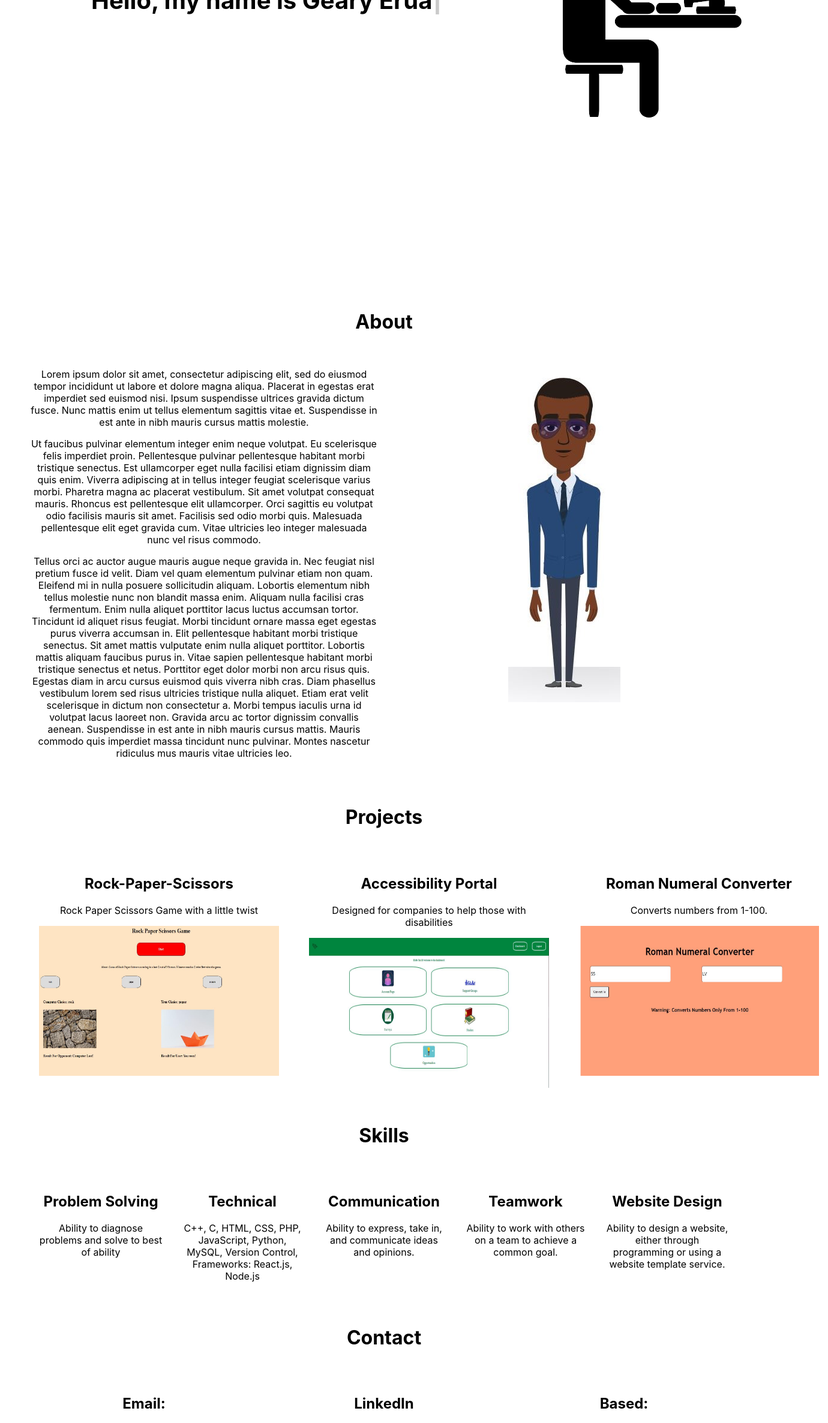
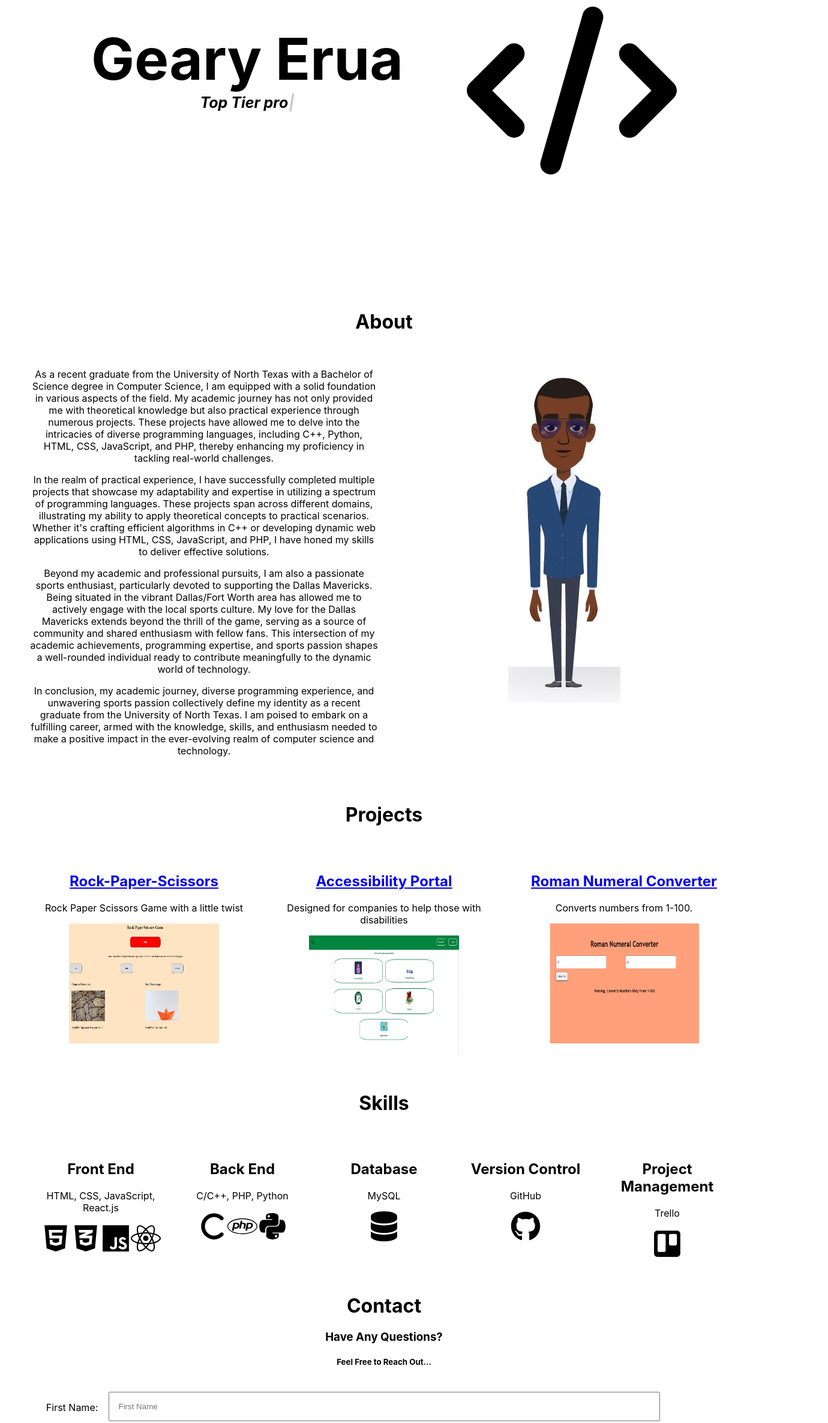
Before and after one commit to Geary-E/portfolio_site, a React (Create React App) app in the folder portfolio/: page / in a window 1280 px wide. Shown: the part 374-2747 px from the top of the page at 60% size, 1380 px wide, since content can reach past the window. Built offline with nearby package versions, Linux system fonts and the light colour scheme.

Commit message:
UI updates on portfolio

```diff
--- a/portfolio/src/App.css
+++ b/portfolio/src/App.css
@@ -1,3 +1,24 @@
+:root {
+  /* Testing */
+  --body_background_light: white;
+  --body_color_light: black;
+  --body_background_dark: black;
+  --body_color_dark: white;
+}
+
+/* Testing */
+body[data-theme="light"] {
+  background-color: var(--body_background_light);
+  color: var(--body_color_light);
+}
+
+/* Testing */
+body[data-theme="dark"] {
+  background-color: var(--body_background_dark);
+  color: var(--body_color_dark);
+}
+
+
 .App {
   text-align: center;
   padding: 30px;
@@ -14,7 +35,7 @@
   top: 0;
   left: 0;
   width: 100%;
-  background-color: white; /* Add background color to make it visible on the page */
+  background-color: var(--body_background); /* Add background color to make it visible on the page - Test*/
   z-index: 100;
 }
 
@@ -33,8 +54,8 @@
 }
 
 .navbar-list li:hover {
-  background-color: black;
-  color: white;
+  background-color: var(--body_color);
+  color: var(--body_background);
 }
 
 .navbar-list a {
@@ -45,8 +66,8 @@
 }
 
 .navbar-list a:hover {
-  background-color: black;
-  color: white;
+  background-color: var(--body_color);
+  color: var(--body_background);
 }
 
 .main-container {
@@ -54,12 +75,35 @@
   height: 100vh;
 }
 
+@keyframes bounce {
+  0%, 20%, 50%, 80%, 100% {
+    transform: translateY(0);
+  }
+  40% {
+    transform: translateY(-20px);
+  }
+  60% {
+    transform: translateY(-10px);
+  }
+}
+
+.bounce-animation {
+  font-size: 6rem;
+  animation: bounce 1.5s 1;
+  margin-bottom: 0;
+}
+
+.subtitle {
+  margin-top: 0;
+  font-size: 25px;
+}
+
 .home-image {
-  width: 300px;
-  height: 300px;
+  width: 350px;
+  height: 350px;
   position: absolute;
-  top: 30%;
-  right: 1%;
+  top: 40%;
+  right: 10%;
   z-index: 0;
 }
 
@@ -134,28 +178,39 @@
 
 .contact-section {
   padding: 20px;
-  display: grid;
-  grid-template-columns: 1fr 1fr 1fr;
-  gap: 20px 20px;
+  display: flex;
+  flex-flow: column wrap;
+  justify-content: center;
 }
 
-.contact-items {
+.label-text {
+  position: absolute;
+  left: 6%;
+}
+
+.input-box {
+  width: 75%;
   padding: 15px;
-  width: 100%;
-  box-sizing: border-box;
+}
+
+textarea {
+  padding: 20px;
+  height: 200px;
+  width: 75%;
+}
+
+.project-img {
+  width: 250px;
+  height: 200px;
 }
 
 
-.project-img {
-  width: 400px;
-  height: 250px;
+.font-icons {
+  height: 50px;
+  width: 50px;
 }
 
-.font-icons {
-  height: 100px;
-  width: 100px;
-}
-
+/*
 .font-icons a:link {
   color: black;
 }
@@ -167,3 +222,4 @@
 .font-icons a:link, .font-icons a:visited {
   text-decoration: none;
 }
+*/
--- a/portfolio/src/App.js
+++ b/portfolio/src/App.js
@@ -1,17 +1,15 @@
 
 import './App.css';
 import React from 'react';
-import { Link } from 'react-router-dom';
 import { FontAwesomeIcon } from '@fortawesome/react-fontawesome';
-import { faEnvelope, faEarthAmericas } from '@fortawesome/free-solid-svg-icons'
-import { faLinkedin } from '@fortawesome/free-brands-svg-icons';
-import bgImage from './images/image1.png';
+import { faEnvelope, faEarthAmericas,faCode, faC, faDatabase } from '@fortawesome/free-solid-svg-icons'
+import { faLinkedin, faHtml5, faCss3Alt, faJs, faReact, faPhp, faPython, faGithub, faTrello } from '@fortawesome/free-brands-svg-icons';
+//import bgImage from './images/image1.png';
 import profileImage from './images/image2.JPG';
 import firstProject from './images/image3.JPG';
 import secondProject from './images/image4.JPG';
 import thirdProject from './images/image5.JPG';
-import { useRef } from 'react';
-//import ScrollButton from './ScrollButton';
+import { useState, useEffect, useRef } from 'react';
 import Typewriter from 'typewriter-effect';
 
 function App() {
@@ -23,16 +21,42 @@ function App() {
 
   const scroll = (elementRef => {
     window.scrollTo({
-      top: elementRef.current.offsetTop,
+      top: elementRef.current.offsetTop - 50,
       behavior: 'smooth',
     });
   });
 
+const [isDarkMode, setIsDarkMode] = useState(false);  // useState hook
+
+useEffect(() => {
+  localStorage.setItem('darkMode', JSON.stringify(isDarkMode))
+}, [isDarkMode]);
+
+useEffect(() => {
+  const darkMode = JSON.parse(localStorage.getItem('darkMode'));
+  if(darkMode) {
+    setIsDarkMode(darkMode);
+  }
+}, []);
+
+
+//const darkMode = () => {
+const toggleDarkMode = () => {
+ // const body = document.querySelector('body');
+ // body.setAttribute('data-theme', body.getAttribute('data-theme') === 'light' ? 'dark' : 'light');
+  setIsDarkMode(!isDarkMode);
+  document.body.setAttribute('data-theme', isDarkMode ? 'light' : 'dark');
+};
+//};
+
   return (
-    <div className="App">
-
+    <div className={`App ${isDarkMode ? 'dark-mode' : 'light-mode'}`}>
+    {/*<div className="App">*/}
       <div className="nav-bar">
         <ul className="navbar-list">
+          <li> <div className="dark-mode-toggle" onClick={toggleDarkMode}>
+            {isDarkMode ? 'Light' : 'Dark'}
+          </div></li>
           <li onClick={() => scroll(about)}>About</li>
           <li onClick={() => scroll(projects)}> Projects</li>
           <li onClick={() => scroll(skills)}> Skills </li>
@@ -41,15 +65,18 @@ function App() {
       </div>
 
       <div className="main-container">
-        <img className="home-image" src={bgImage} />
+        {/*<img className="home-image" src={bgImage} /> */}
+        <FontAwesomeIcon className="home-image" icon={faCode}  />
         <div className="typewriter">
+          <h1 className="bounce-animation">Geary Erua</h1>
+        <p className="subtitle"> <i>
         <Typewriter
           options={{
-          strings: ['Hello, my name is Geary Erua', 'and I am a Software Developer', 'Feel free to check out my website'],
+          strings: ['Top Tier programmer ☺️'],
           autoStart: true,
           loop: true,
-  }}
-/></div>
+  }}  style={{ fontFamily: 'Arial, sans-serif' }}
+/></i></p></div>
       </div><br/><br/>
 
       <div className="sections">
@@ -59,34 +86,42 @@ function App() {
             <div className="about-section">
               <div className="left-side">
                 <p>
-                Lorem ipsum dolor sit amet, consectetur adipiscing elit,
-                sed do eiusmod tempor incididunt ut labore et dolore magna aliqua.
-                Placerat in egestas erat imperdiet sed euismod nisi.
-                Ipsum suspendisse ultrices gravida dictum fusce.
-                Nunc mattis enim ut tellus elementum sagittis vitae et.
-                  Suspendisse in est ante in nibh mauris cursus mattis molestie. </p>
-                <p>
-                Ut faucibus pulvinar elementum integer enim neque volutpat.
-                Eu scelerisque felis imperdiet proin. Pellentesque pulvinar pellentesque habitant morbi tristique senectus. Est ullamcorper eget nulla facilisi etiam dignissim diam quis enim.
-                 Viverra adipiscing at in tellus integer feugiat scelerisque varius morbi. Pharetra magna ac placerat vestibulum.
-                Sit amet volutpat consequat mauris. Rhoncus est pellentesque elit ullamcorper. Orci sagittis eu volutpat odio
-                 facilisis mauris sit amet. Facilisis sed odio morbi quis. Malesuada pellentesque elit eget gravida cum.
-                 Vitae ultricies leo integer malesuada nunc vel risus commodo.
-                 </p>
-                 <p>
-                 Tellus orci ac auctor augue mauris augue
-                 neque gravida in. Nec feugiat nisl pretium fusce id velit.
-                 Diam vel quam elementum pulvinar etiam non quam. Eleifend mi in nulla posuere
-                 sollicitudin aliquam. Lobortis elementum nibh tellus molestie nunc non blandit massa enim.
-                 Aliquam nulla facilisi cras fermentum. Enim nulla aliquet porttitor lacus luctus accumsan tortor. Tincidunt id aliquet risus feugiat. Morbi tincidunt ornare massa eget egestas purus viverra accumsan in.
-                 Elit pellentesque habitant morbi tristique senectus. Sit amet mattis vulputate enim nulla aliquet porttitor.
-                 Lobortis mattis aliquam faucibus purus in. Vitae sapien pellentesque habitant morbi tristique senectus et netus.
-                 Porttitor eget dolor morbi non arcu risus quis. Egestas diam in arcu cursus euismod quis viverra nibh cras. Diam phasellus vestibulum lorem sed risus ultricies tristique nulla aliquet. Etiam erat velit scelerisque in dictum non consectetur a. Morbi tempus iaculis urna id volutpat lacus laoreet non. Gravida arcu ac tortor dignissim convallis aenean. Suspendisse in est ante in nibh mauris cursus mattis.
-                 Mauris commodo quis imperdiet massa tincidunt nunc pulvinar. Montes nascetur ridiculus mus mauris vitae ultricies leo.
-              </p>
+                    As a recent graduate from the University of North Texas with
+                     a Bachelor of Science degree in Computer Science, I am equipped
+                     with a solid foundation in various aspects of the field. My
+                     academic journey has not only provided me with theoretical knowledge
+                     but also practical experience through numerous projects.
+                     These projects have allowed me to delve into the intricacies of
+                      diverse programming languages, including C++, Python, HTML, CSS, JavaScript, and PHP,
+                       thereby enhancing my proficiency in tackling real-world challenges.</p>
+                      <p>
+                      In the realm of practical experience, I have successfully completed multiple
+                      projects that showcase my adaptability and expertise in utilizing a spectrum
+                       of programming languages. These projects span across different domains,
+                        illustrating my ability to apply theoretical concepts to practical scenarios.
+                        Whether it's crafting efficient algorithms in C++ or developing dynamic
+                         web applications using HTML, CSS, JavaScript, and PHP, I have honed my
+                         skills to deliver effective solutions.</p>
+                         <p>
+                        Beyond my academic and professional pursuits, I am also a passionate
+                        sports enthusiast, particularly devoted to supporting the Dallas Mavericks.
+                        Being situated in the vibrant Dallas/Fort Worth area has allowed me to actively
+                         engage with the local sports culture. My love for the Dallas Mavericks extends
+                         beyond the thrill of the game, serving as a source of community and shared
+                         enthusiasm with fellow fans. This intersection of my academic achievements,
+                         programming expertise, and sports passion shapes a well-rounded individual
+                         ready to contribute meaningfully to the dynamic world of technology.</p>
+                        <p>
+                        In conclusion, my academic journey, diverse programming experience,
+                        and unwavering sports passion collectively define my identity as a
+                         recent graduate from the University of North Texas. I am poised
+                         to embark on a fulfilling career, armed with the knowledge, skills,
+                          and enthusiasm needed to make a positive impact in the ever-evolving
+                           realm of computer science and technology.
+                        </p>
               </div>
               <div className="right-side">
-              <img src={profileImage} />
+              <img src={profileImage} alt="avatar" />
               </div>
               </div>
           </div><br/>
@@ -96,21 +131,21 @@ function App() {
             <div className="project-section">
 
               <div className="grid-item">
-                 <h2> Rock-Paper-Scissors </h2>
+                 <a target="_blank" rel="noopener noreferrer" href="https://github.com/Geary-E/Rock_Paper_Scissors_Game"><h2> Rock-Paper-Scissors </h2></a>
                  <p>Rock Paper Scissors Game with a little twist</p>
                 <img src={secondProject} className="project-img" alt="rock-paper-scissors" />
               </div>
 
 
               <div className="grid-item">
-                 <h2>Accessibility Portal</h2>
+                 <a href="https://github.com/Geary-E/Capstone-Project" target="_blank" rel="noopener noreferrer"><h2>Accessibility Portal</h2></a>
                  <p> Designed for companies to help those with disabilities</p>
                 <img src={thirdProject} className="project-img" alt="accessibility-portal" />
               </div>
 
 
               <div className="grid-item">
-                <h2> Roman Numeral Converter</h2>
+                <a href="https://github.com/Geary-E/Roman_Numeral_Converter" target="_blank" rel="noopener noreferrer"><h2> Roman Numeral Converter</h2></a>
                 <p> Converts numbers from 1-100.</p>
                 <img src={firstProject} className="project-img" alt="roman numeral converter" />
               </div>
@@ -122,28 +157,38 @@ function App() {
               <div className="skills-section">
 
               <div className="flex-item">
-              <h2> Problem Solving </h2>
-                <p className="p-text">Ability to diagnose problems and solve to best of ability</p>
+              <h2> Front End </h2>
+                <p className="p-text">HTML, CSS, JavaScript, React.js</p>
+                <FontAwesomeIcon className="font-icons" icon={faHtml5} />
+                <FontAwesomeIcon className="font-icons" icon={faCss3Alt} />
+                <FontAwesomeIcon className="font-icons" icon={faJs} />
+                <FontAwesomeIcon className="font-icons" icon={faReact} />
               </div>
 
               <div className="flex-item">
-              <h2> Technical </h2>
-                <p className="p-text">C++, C, HTML, CSS, PHP, JavaScript, Python, MySQL, Version Control, Frameworks: React.js, Node.js </p>
+              <h2> Back End </h2>
+                <p className="p-text">C/C++, PHP, Python </p>
+                <FontAwesomeIcon className="font-icons" icon={faC} />
+                <FontAwesomeIcon className="font-icons" icon={faPhp} />
+                <FontAwesomeIcon className="font-icons" icon={faPython} />
               </div>
 
               <div className="flex-item">
-              <h2> Communication </h2>
-                <p className="p-text">Ability to express, take in, and communicate ideas and opinions. </p>
+              <h2> Database </h2>
+                <p className="p-text">MySQL </p>
+                <FontAwesomeIcon className="font-icons" icon={faDatabase} />
               </div>
 
               <div className="flex-item">
-              <h2> Teamwork </h2>
-                <p className="p-text"> Ability to work with others on a team to achieve a common goal.</p>
+              <h2> Version Control</h2>
+                <p className="p-text"> GitHub </p>
+                <FontAwesomeIcon className="font-icons" icon={faGithub} />
               </div>
 
               <div className="flex-item">
-              <h2> Website Design </h2>
-                <p className="p-text"> Ability to design a website, either through programming or using a website template service.</p>
+              <h2> Project Management </h2>
+                <p className="p-text"> Trello </p>
+                <FontAwesomeIcon className="font-icons" icon={faTrello} />
               </div>
 
               </div>
@@ -151,21 +196,20 @@ function App() {
 
           <div ref={contact} className="fourth-section">
               <h1> Contact </h1>
+                <h3>Have Any Questions?</h3>
+                <h5>Feel Free to Reach Out...</h5>
               <div className="contact-section">
-                <div className="contact-items">
-                  <h2> Email: </h2>
-                      <FontAwesomeIcon icon={faEnvelope } className="font-icons" title="geary16.erua@gmail.com" />
-                  </div>
-                <div className="contact-items">
-                  <h2> LinkedIn </h2>
-                  <a target="_blank" rel="noopener" href="https://www.linkedin.com/in/geary-erua/"><FontAwesomeIcon icon={ faLinkedin } className="font-icons"/></a>
-                    {/* Insert image link here */}
-                  </div>
-                <div className="contact-items">
-                  <h2> Based: </h2>
-                    <FontAwesomeIcon icon={faEarthAmericas} className="font-icons" title="DFW Metroplex, TX, USA" />
-                </div>
+                  <label htmlFor="fname"> <p className="label-text">First Name:</p><input className="input-box" type="text" placeholder="First Name" /></label><br/>
+                  <label htmlFor="lname"><p className="label-text">Last Name:</p><input className="input-box" type="text" placeholder="Last Name" /></label><br/>
+                  <label htmlFor="email"><p className="label-text">Email Address:</p><input className="input-box" type="text" placeholder="Email" /></label><br/>
+                  <label><p className="label-text">Message:</p><textarea placeholder="message"></textarea></label>
           </div>
+          </div>
+
+          <div className="footer">
+            <FontAwesomeIcon icon={faLinkedin} />
+            <FontAwesomeIcon icon={faEnvelope} />
+            <FontAwesomeIcon icon={faEarthAmericas} />
           </div>
 
           </div>
```
